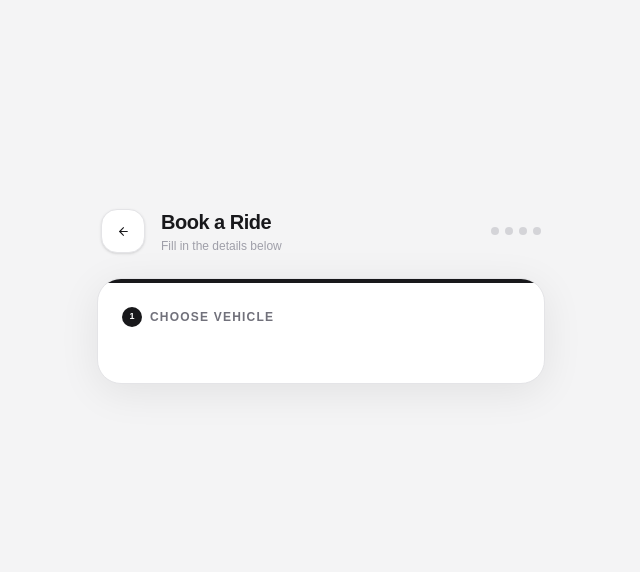
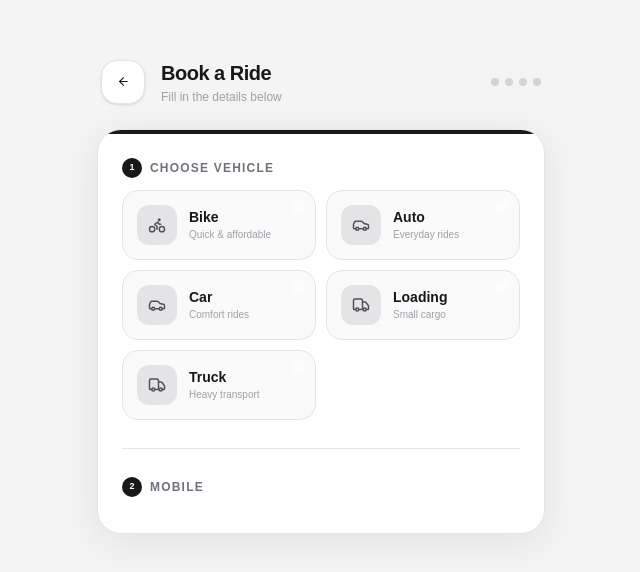
Before and after one commit to shresthaabhinav/Vehicle-Booking-System, a Next.js app: page /user/book in a window 1280 px wide. Shown: the part 104-676 px from the top of the page, without its empty margins (319-959 px from the left). Built offline with nearby package versions, Linux system fonts and the light colour scheme; no server answers.

Commit message:
user/book

```diff
--- a/src/app/user/book/page.tsx
+++ b/src/app/user/book/page.tsx
@@ -1,30 +1,34 @@
-'use client'
-import React, { useState } from 'react'
-import { motion } from 'motion/react'
-import { ArrowLeft, Bike, Car, Truck } from 'lucide-react';
-import { useRouter } from 'next/navigation';
-import { vehicleType } from '@/models/vehicle.model';
+"use client";
+import React, { useState } from "react";
+import { motion } from "motion/react";
+import { ArrowLeft, Bike, Car, CheckCircle, Truck } from "lucide-react";
+import { useRouter } from "next/navigation";
+import { vehicleType } from "@/models/vehicle.model";
 
 const stepVariants = {
   hidden: { opacity: 0, y: 16 },
-  visible: { opacity: 1, y: 0 }
+  visible: { opacity: 1, y: 0 },
 };
 
 const VEHICLES = [
-  { id: "bike",    label: "Bike",    Icon: Bike,  desc: "Quick & affordable" },
-  { id: "auto",    label: "Auto",    Icon: Car,   desc: "Everyday rides"     },
-  { id: "car",     label: "Car",     Icon: Car,   desc: "Comfort rides"      },
-  { id: "loading", label: "Loading", Icon: Truck, desc: "Small cargo"        },
-  { id: "truck",   label: "Truck",   Icon: Truck, desc: "Heavy transport"    },
+  { id: "bike", label: "Bike", Icon: Bike, desc: "Quick & affordable" },
+  { id: "auto", label: "Auto", Icon: Car, desc: "Everyday rides" },
+  { id: "car", label: "Car", Icon: Car, desc: "Comfort rides" },
+  { id: "loading", label: "Loading", Icon: Truck, desc: "Small cargo" },
+  { id: "truck", label: "Truck", Icon: Truck, desc: "Heavy transport" },
 ];
 export default function page() {
-
-  const router = useRouter()
-  const [vehicle, setVehicle] = useState<vehicleType>()
-  const [mobile, setMobile] = useState("")
-  const [pickUp, setPickUp] = useState("")
-  const [drop, setDrop] = useState("")
-  const progress = [!!vehicle, !!(mobile.length==10), !!pickUp, !!drop].filter(Boolean).length
+  const router = useRouter();
+  const [vehicle, setVehicle] = useState<vehicleType>();
+  const [mobile, setMobile] = useState("");
+  const [pickUp, setPickUp] = useState("");
+  const [drop, setDrop] = useState("");
+  const progress = [
+    !!vehicle,
+    !!(mobile.length == 10),
+    !!pickUp,
+    !!drop,
+  ].filter(Boolean).length;
 
   return (
     <div className="min-h-screen bg-zinc-100 flex items-center justify-center px-4 py-10">
@@ -88,9 +92,75 @@ export default function page() {
               </div>
 
               <div className="grid grid-cols-2 gap-2.5">
-                {VEHICLES.map((v,i)=>{
-                  return <motion.div></motion.div>
+                {VEHICLES.map((v, i) => {
+                  const active = vehicle == v.id;
+                  return (
+                    <motion.div
+                      key={v.id}
+                      initial={{ opacity: 0, y: 12 }}
+                      animate={{ opacity: 1, y: 0 }}
+                      transition={{ delay: 0.07 + i * 0.05 }}
+                      whileTap={{ scale: 0.95 }}
+                      onClick={() => setVehicle(v.id as vehicleType)}
+                      className={`relative p-3.5 rounded-2xl border flex items-center gap-3 text-left transition-all duration-200 ${
+                        active
+                          ? "bg-zinc-900 border-zinc-900 shadow-lg"
+                          : "bg-zinc-50 border-zinc-200 hover:border-zinc-400"
+                      }`}
+                    >
+                      <div
+                        className={`w-10 h-10 rounded-xl flex items-center justify-center flex-shrink-0 transition-colors ${active ? "bg-white" : "bg-zinc-200"}`}
+                      >
+                        <v.Icon
+                          size={18}
+                          className={active ? "text-zinc-900" : "text-zinc-600"}
+                        />
+                      </div>
+                      <div className="min-w-0">
+                        <p
+                          className={`text-sm font-bold truncate ${active ? "text-white" : "text-zinc-900"}`}
+                        >
+                          {v.label}
+                        </p>
+                        <p
+                          className={`text-[10px] truncate ${active ? "text-zinc-400" : "text-zinc-400"}`}
+                        >
+                          {v.desc}
+                        </p>
+                      </div>
+
+                      <motion.div
+                        initial={{ scale: 0 }}
+                        animate={{ scale: 1 }}
+                        className="absolute top-2.5 right-2.5"
+                      >
+                        <CheckCircle
+                          size={13}
+                          className="text-white fill-white/20"
+                        />
+                      </motion.div>
+                    </motion.div>
+                  );
                 })}
+              </div>
+            </motion.div>
+
+            <div className="h-px bg-zinc-200" />
+
+            <motion.div
+              variants={stepVariants}
+              initial={"hidden"}
+              animate={"visible"}
+              transition={{ delay: 0.05 }}
+            >
+              <div className="flex items-center gap-2 mb-3">
+                <div className="w-5 h-5 rounded-full bg-zinc-900 flex items-center justify-center flex-shrink-0">
+                  <span className="text-white text-[9px] font-black">2</span>
+                </div>
+
+                <p className="text-xs font-bold text-zinc-500 uppercase tracking-widest">
+                  Mobile
+                </p>
               </div>
             </motion.div>
           </div>
```
